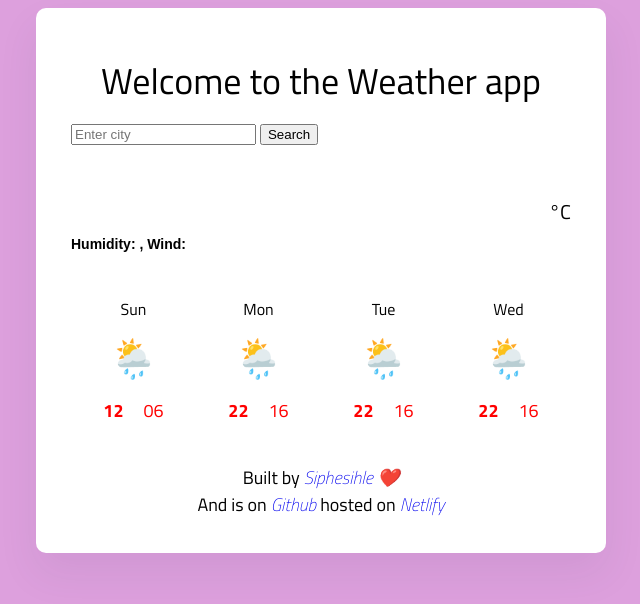
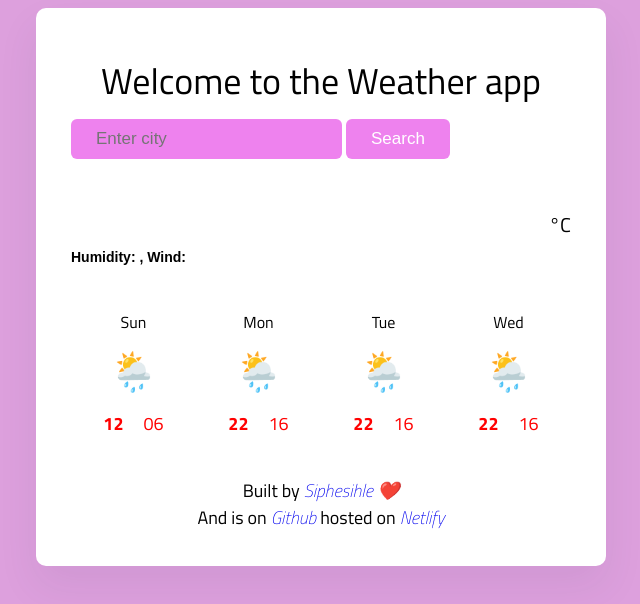
Before and after one commit to Annie24-ux/Weather-App, a website built with Parcel: page src/index.html in a window 1280 px wide. Shown: the whole page, without its empty margins (319-959 px from the left). Built offline with nearby package versions, Linux system fonts and the light colour scheme; no server answers.

Commit message:
Submit response

```diff
--- a/src/styles.css
+++ b/src/styles.css
@@ -69,14 +69,14 @@ p{
         font-size: 17px;
   }
 
-  /* #form-input{
+  #form-input, #search-button{
     background-color: violet;
     padding: 10px 25px;
     border-radius: 6px;
     color: white;
     font-size: 17px;
     border: none;
-} */
+}
 
 
 
```
